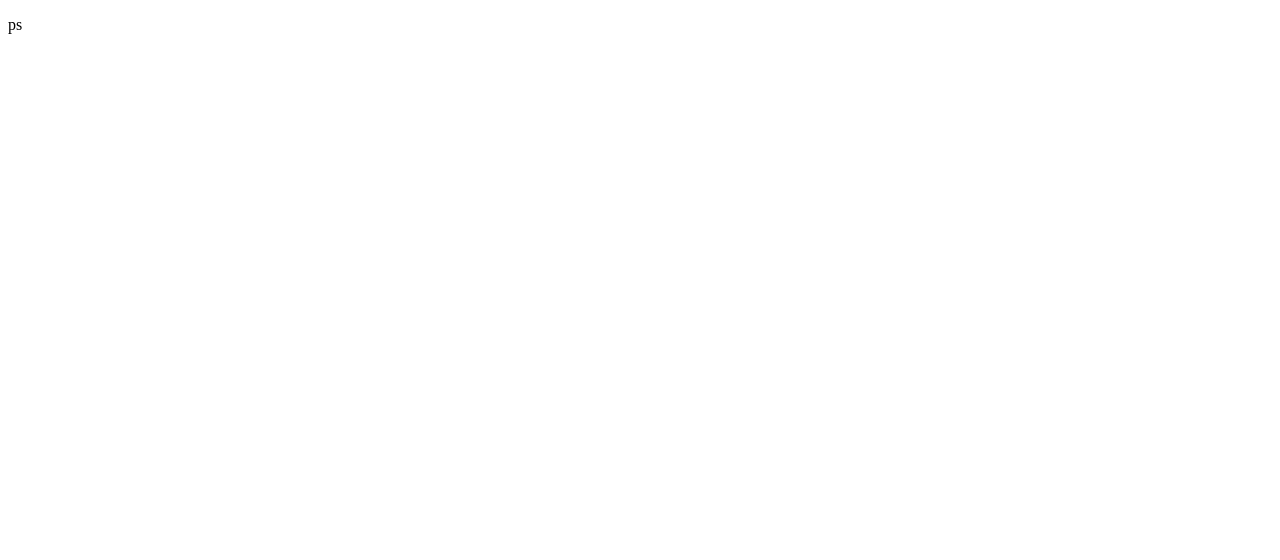
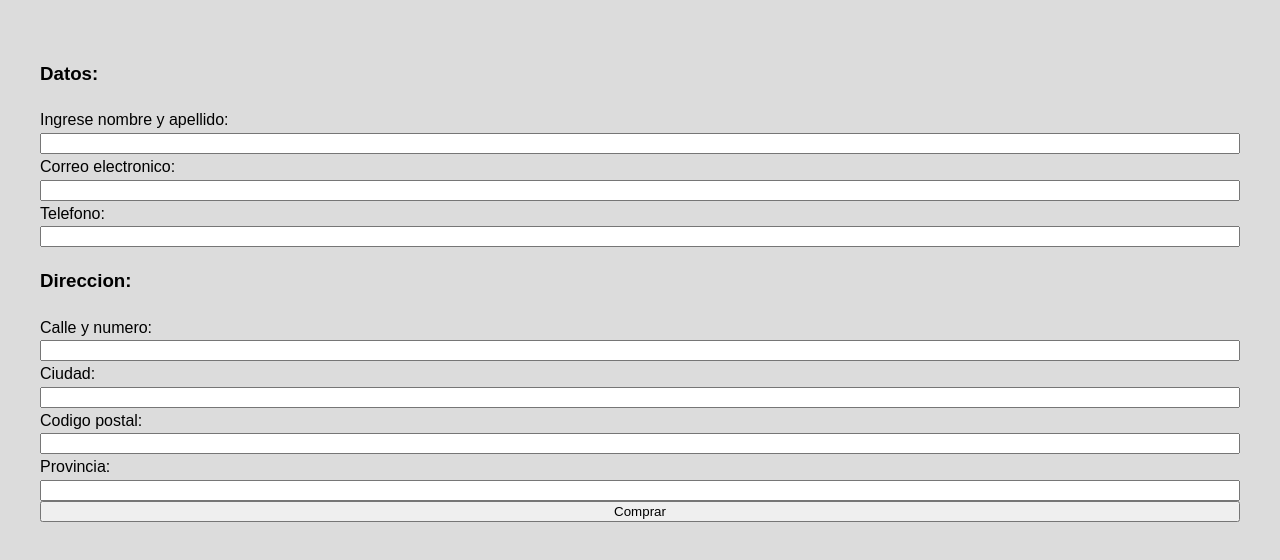
Before and after one commit to Maxi712/TPFinal-SitioWeb, a plain HTML site: page Electrodomesticos/comprare.html in a window 1280 px wide. Drawn offline with Linux system fonts and the light colour scheme.

Commit message:
Hice las cosas basicas del form, luego hago el resto

```diff
--- a/Electrodomesticos/comprare.html
+++ b/Electrodomesticos/comprare.html
@@ -1,12 +1,36 @@
 <!DOCTYPE html>
 <html lang="en">
 <head>
+    <link rel="stylesheet" href="estiloelec.css">
     <meta charset="UTF-8">
     <meta name="viewport" content="width=device-width, initial-scale=1.0">
     <title>Comprar</title>
 </head>
 <body>
-    <p>ps</p>
+    <div class="eukadi">
+    <form >
+        <h3>Datos:</h3>
+        <label>Ingrese nombre y apellido:</label>
+        <input type="text" id="text" name="text">
+        <label>Correo electronico:</label>
+        <input type="email" id="text" name="text">
+        <label>Telefono:</label>
+        <input type="text" id="text" name="text">
+        <h3>Direccion:</h3>
+        <label>Calle y numero:</label>
+        <input type="text" id="text" name="text">
+        <label>Ciudad:</label>
+        <input type="text" id="text" name="text">
+        <label>Codigo postal:</label>
+        <input type="text" id="text" name="text">
+        <label>Provincia:</label>
+        <input type="text" id="text" name="text">
+        <input type="button" value="Comprar">
+
+    </form>
+    </div>
+    <img id ="producto" src="" alt="">
+
     <script src="jselec.js"></script>
 </body>
 </html>
--- a/Electrodomesticos/estiloelec.css
+++ b/Electrodomesticos/estiloelec.css
@@ -13,13 +13,18 @@ body {
     border: 1px solid black;
     border-radius: 10px ;
     box-shadow: 3px 3px 15px;
-
     width: 700px;
 }
 
 
-#info {
+.info {
     display:flexbox;
     flex-direction: column;
     padding: 10px;
 }
+
+form{
+    display:flex;
+    flex-direction: column;
+    padding: 10px;
+}
--- a/Electrodomesticos/jselec.js
+++ b/Electrodomesticos/jselec.js
@@ -1,4 +1,17 @@
 let link=document.createElement("a")
+
+
 function comprar(){
+
+    let pro=comprar.closest(".producto")
+    let img=pro.querySelector('.img')
+    let imgform=document.getElementById("producto")
+    localStorage.setItem("imgSrc", img.src)
+    localStorage.setItem("imgAlt",img.alt)
     window.location.href="Comprare.html"
 }
+function p(){
+    document.getElementById("producto")
+    localStorage.getItem("imgSrc")
+    localStorage.getItem("imgAlt")
+}
```
Also changed, not shown: Electrodomesticos/Electrodomesticos.html (+2 -2 lines).
